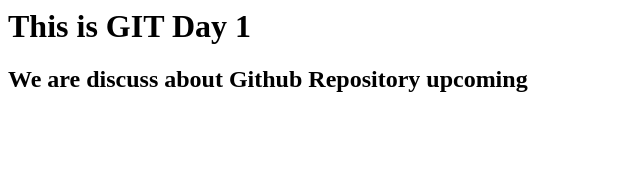
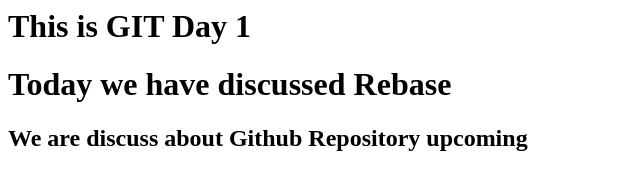
Before and after one commit to greensguna7/ryzen-dev, a plain HTML site: page index.html in a window 1280 px wide. Shown: the whole page, without its empty margins (0-640 px from the left). Drawn offline with Linux system fonts and the light colour scheme.

Commit message:
Third Commit

```diff
--- a/index.html
+++ b/index.html
@@ -1,4 +1,5 @@
 <html>
 <h1> This is GIT Day 1 </h1>
+<h1> Today we have discussed Rebase</h1>
 <h2> We are discuss about Github Repository upcoming </h2>
 </html>
```
